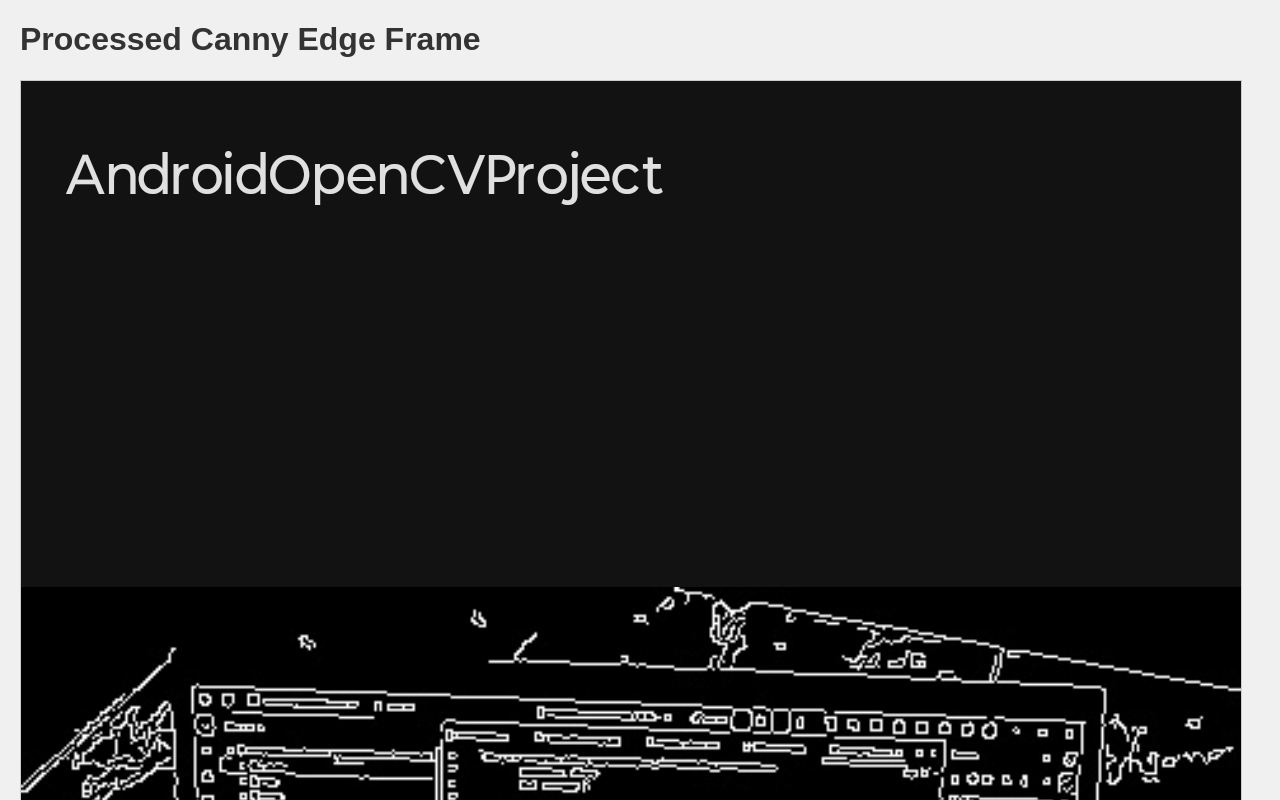
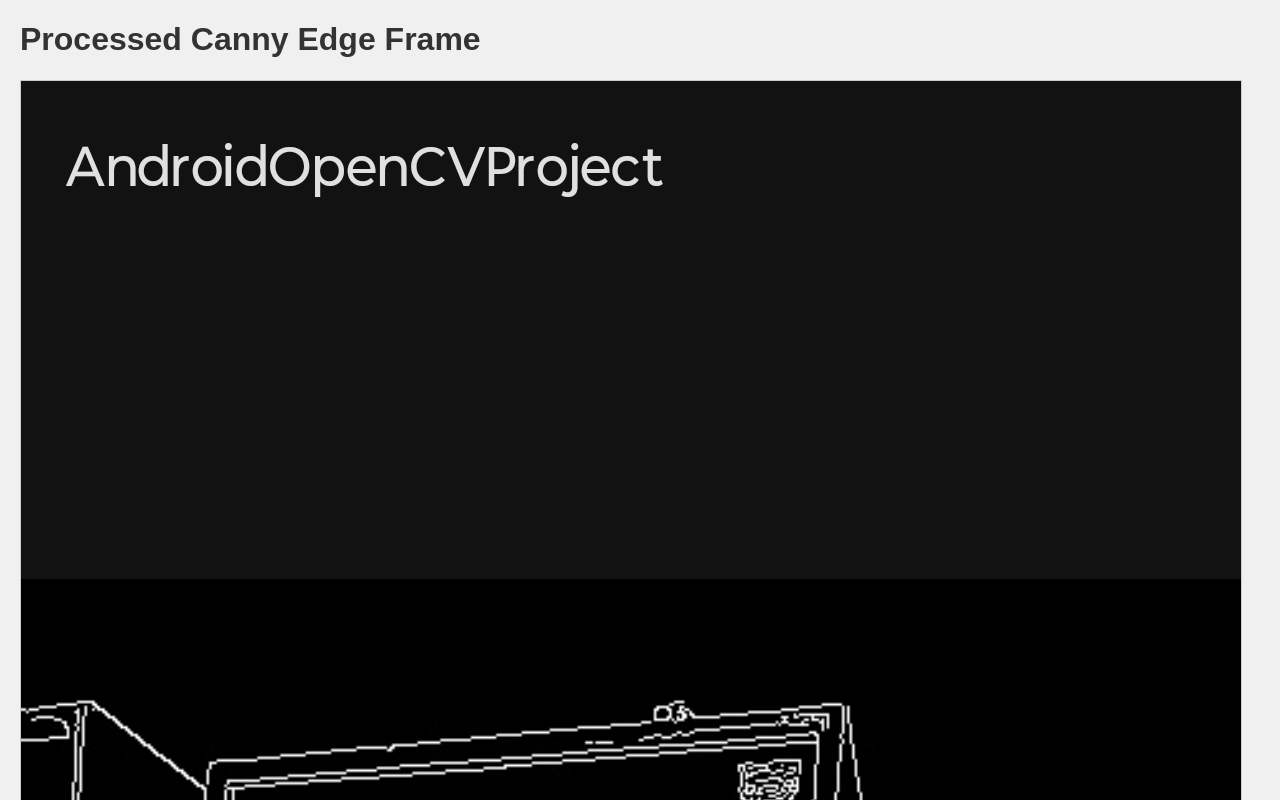
Before and after one commit to Wizard-Mayank/Android-OpenCV-Project, a plain HTML site: page web/index.html in a window 1280 px wide. Shown: the top 800 px of the page. Drawn offline with Linux system fonts and the light colour scheme.

```diff
--- a/web/index.html
+++ b/web/index.html
@@ -29,7 +29,7 @@
   <body>
     <h1>Processed Canny Edge Frame</h1>
 
-    <img id="processed-image" src="Preview3.png" alt="Canny Edge Detection" />
+    <img id="processed-image" src="../screenshots/android-demo-1.png" alt="Canny Edge Detection" />
 
     <div id="stats">
       <p><strong>Resolution:</strong> <span id="resolution">...</span></p>
```
Also changed, not shown: screenshots/android-demo-1.png (renamed from web/Preview2.png), screenshots/android-demo-2.png (renamed from web/Preview3.png), screenshots/web-demo.png (added), web/Preview1.png (deleted), 1 other file.
